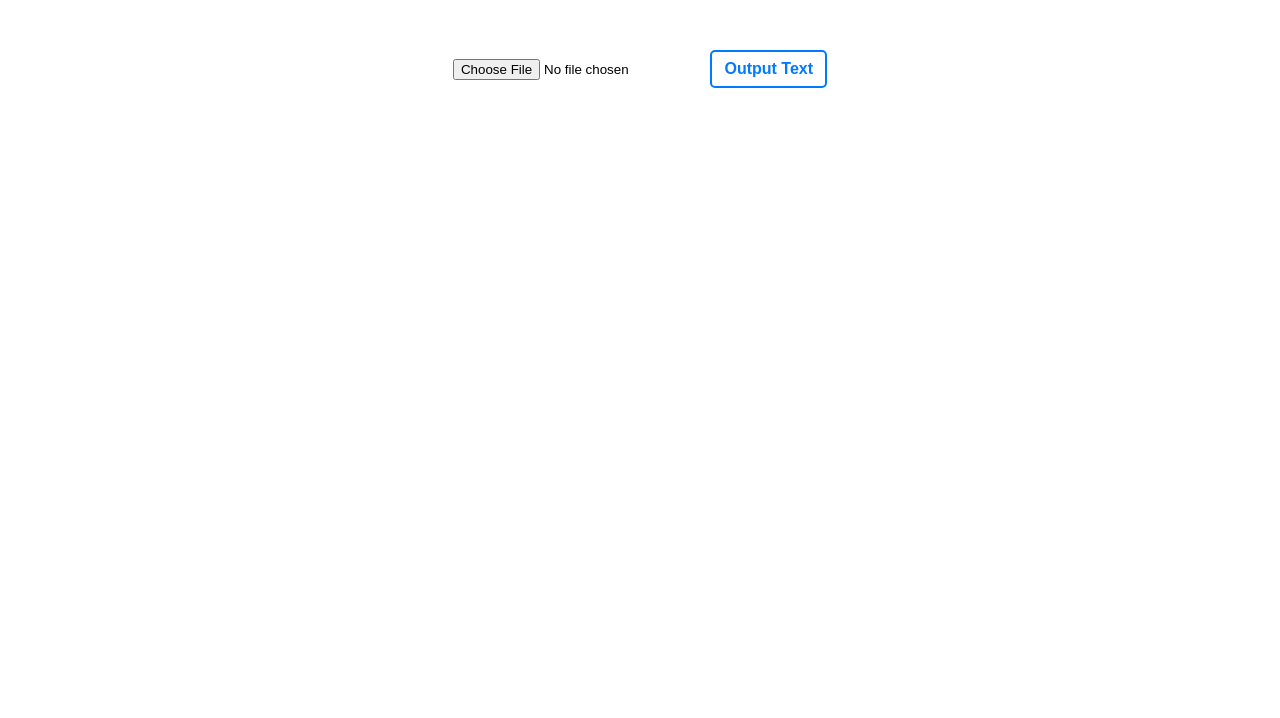
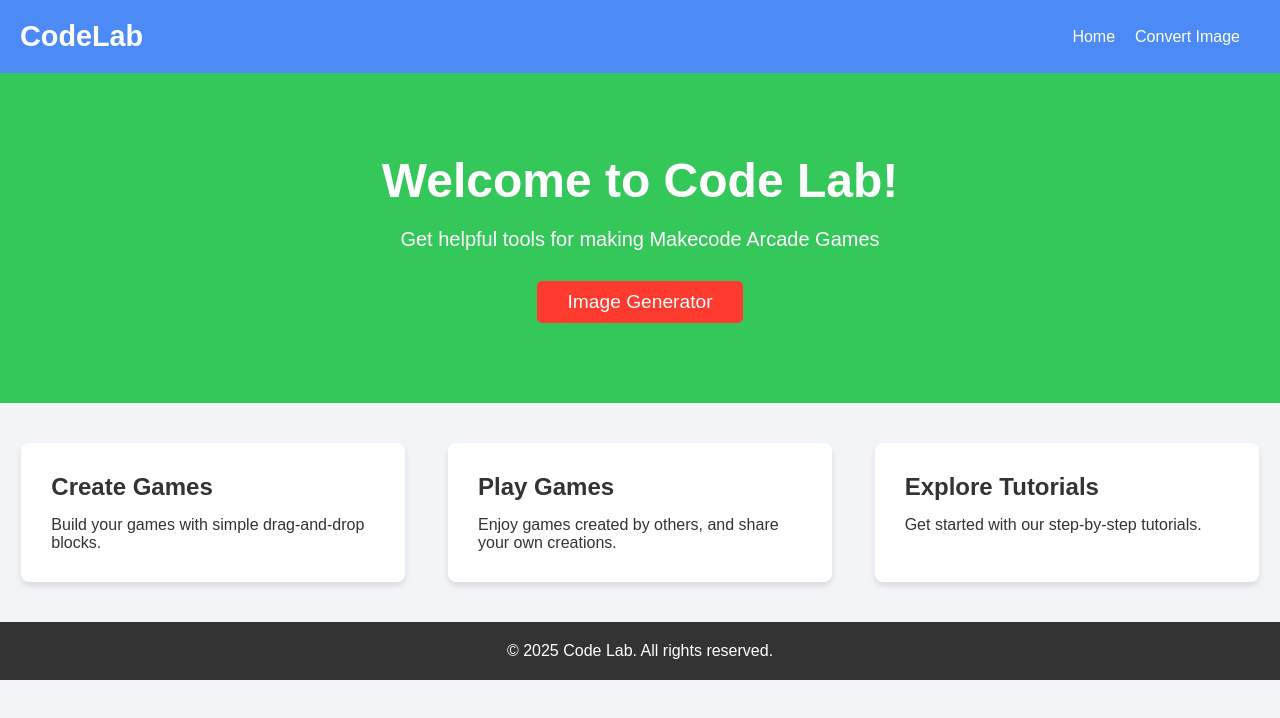
Before and after one commit to DJUSh0rts/code-labs, a plain HTML site: page index.html in a window 1280 px wide. Drawn offline with Linux system fonts and the light colour scheme.

Commit message:
Add files via upload

```diff
--- a/index.html
+++ b/index.html
@@ -3,16 +3,47 @@
 <head>
     <meta charset="UTF-8">
     <meta name="viewport" content="width=device-width, initial-scale=1.0">
-    <title>Code Labs</title>
+    <title>Code Lab</title>
     <link rel="stylesheet" href="styles.css">
 </head>
 <body>
-    <input type="file" id="imageInput" accept="image/*">
-    <img id="preview" alt="Image Preview" style="max-width: 300px; display: none;">
-    <canvas id="canvas" style="display:none;"></canvas>
-    <script src="generator.js"></script>
+    <header>
+        <div class="navbar">
+            <div class="logo">CodeLab</div>
+            <div class="menu">
+                <ul>
+                    <li><a href="index.html">Home</a></li>
+                    <li><a href="generation.html">Convert Image</a></li>
+                </ul>
+            </div>
+        </div>
+    </header>
 
-    <label id="output", class="outlined-label">Output Text</label>
+    <section class="hero">
+        <div class="hero-content">
+            <h1>Welcome to Code Lab!</h1>
+            <p>Get helpful tools for making Makecode Arcade Games</p>
+            <button class="cta-btn" onclick="window.location.href='generation.html';">Image Generator</button>
+        </div>
+    </section>
 
+    <section class="features">
+        <div class="feature">
+            <h2>Create Games</h2>
+            <p>Build your games with simple drag-and-drop blocks.</p>
+        </div>
+        <div class="feature">
+            <h2>Play Games</h2>
+            <p>Enjoy games created by others, and share your own creations.</p>
+        </div>
+        <div class="feature">
+            <h2>Explore Tutorials</h2>
+            <p>Get started with our step-by-step tutorials.</p>
+        </div>
+    </section>
+
+    <footer>
+        <p>&copy; 2025 Code Lab. All rights reserved.</p>
+    </footer>
 </body>
 </html>
--- a/styles.css
+++ b/styles.css
@@ -1,9 +1,3 @@
-body {
-    font-family: Arial, sans-serif;
-    text-align: center;
-    margin-top: 50px;
-}
-
 .outlined-label {
     display: inline-block;
     padding: 8px 12px;
@@ -15,3 +9,114 @@ body {
     color: #007bff;
     margin-bottom: 10px;
 }
+
+/* General reset */
+* {
+    margin: 0;
+    padding: 0;
+    box-sizing: border-box;
+}
+
+/* Body styles */
+body {
+    font-family: Arial, sans-serif;
+    background-color: #F2F4F8;
+    color: #333;
+}
+
+/* Header */
+header {
+    background-color: #4C8BF5;
+    padding: 20px;
+}
+
+.navbar {
+    display: flex;
+    justify-content: space-between;
+    align-items: center;
+}
+
+.navbar .logo {
+    font-size: 1.8rem;
+    font-weight: bold;
+    color: white;
+}
+
+.navbar .menu ul {
+    display: flex;
+    list-style-type: none;
+}
+
+.navbar .menu ul li {
+    margin-right: 20px;
+}
+
+.navbar .menu ul li a {
+    text-decoration: none;
+    color: white;
+    font-size: 1rem;
+}
+
+/* Hero section */
+.hero {
+    background-color: #34C759;
+    color: white;
+    padding: 80px 20px;
+    text-align: center;
+}
+
+.hero-content h1 {
+    font-size: 3rem;
+    margin-bottom: 20px;
+}
+
+.hero-content p {
+    font-size: 1.25rem;
+    margin-bottom: 30px;
+}
+
+.hero .cta-btn {
+    background-color: #FF3B30;
+    color: white;
+    border: none;
+    padding: 10px 30px;
+    font-size: 1.2rem;
+    cursor: pointer;
+    border-radius: 5px;
+}
+
+.hero .cta-btn:hover {
+    background-color: #D62B1F;
+}
+
+/* Features Section */
+.features {
+    display: flex;
+    justify-content: space-around;
+    margin: 40px 0;
+}
+
+.feature {
+    background-color: white;
+    padding: 30px;
+    border-radius: 8px;
+    width: 30%;
+    box-shadow: 0 4px 6px rgba(0, 0, 0, 0.1);
+}
+
+.feature h2 {
+    font-size: 1.5rem;
+    margin-bottom: 15px;
+}
+
+.feature p {
+    font-size: 1rem;
+}
+
+/* Footer */
+footer {
+    background-color: #333;
+    color: white;
+    padding: 20px;
+    text-align: center;
+}
```
Also changed, not shown: generation.html (added, +30 -0 lines), pages/generator/generator.js (added, +82 -0 lines).
